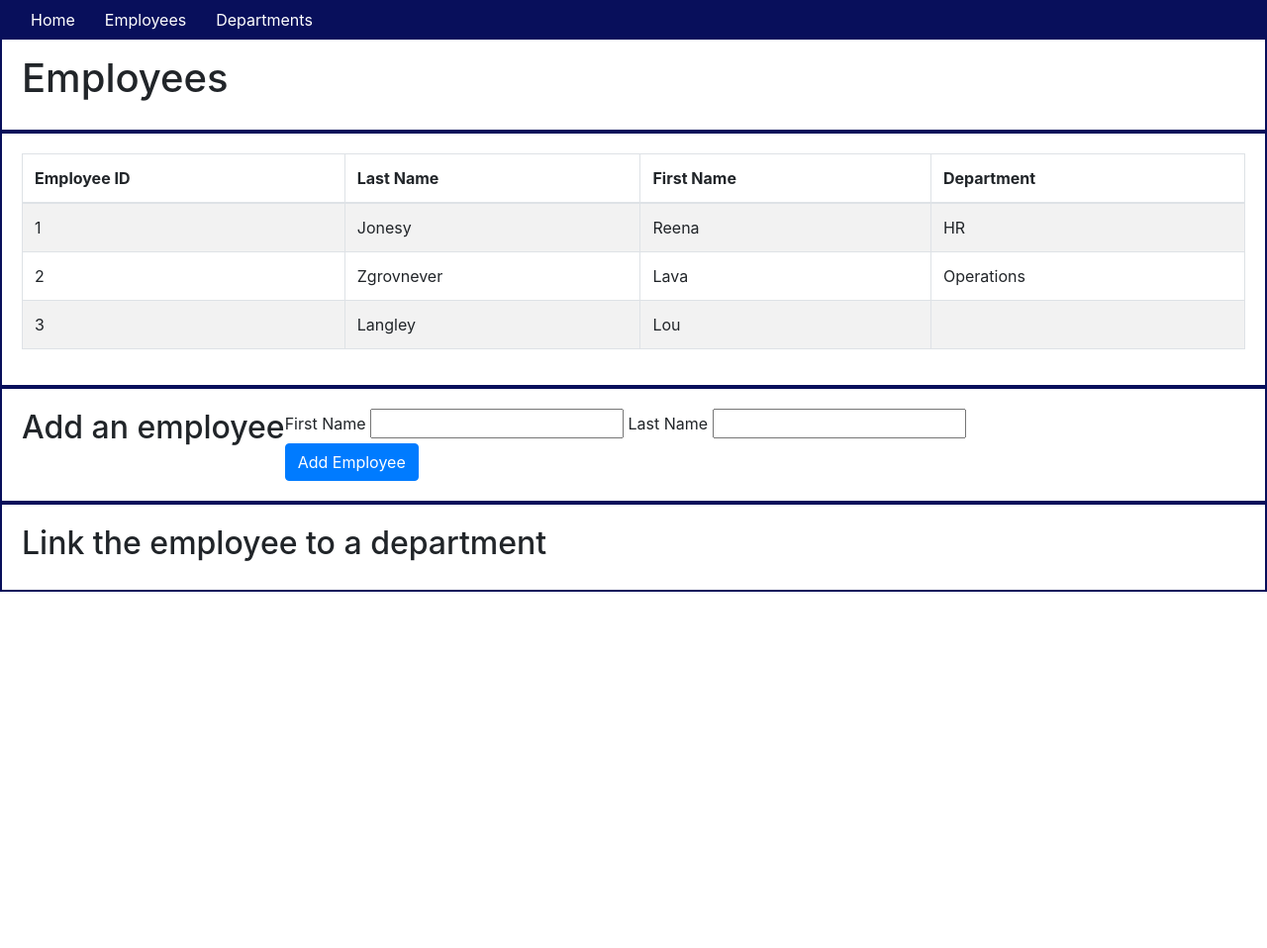
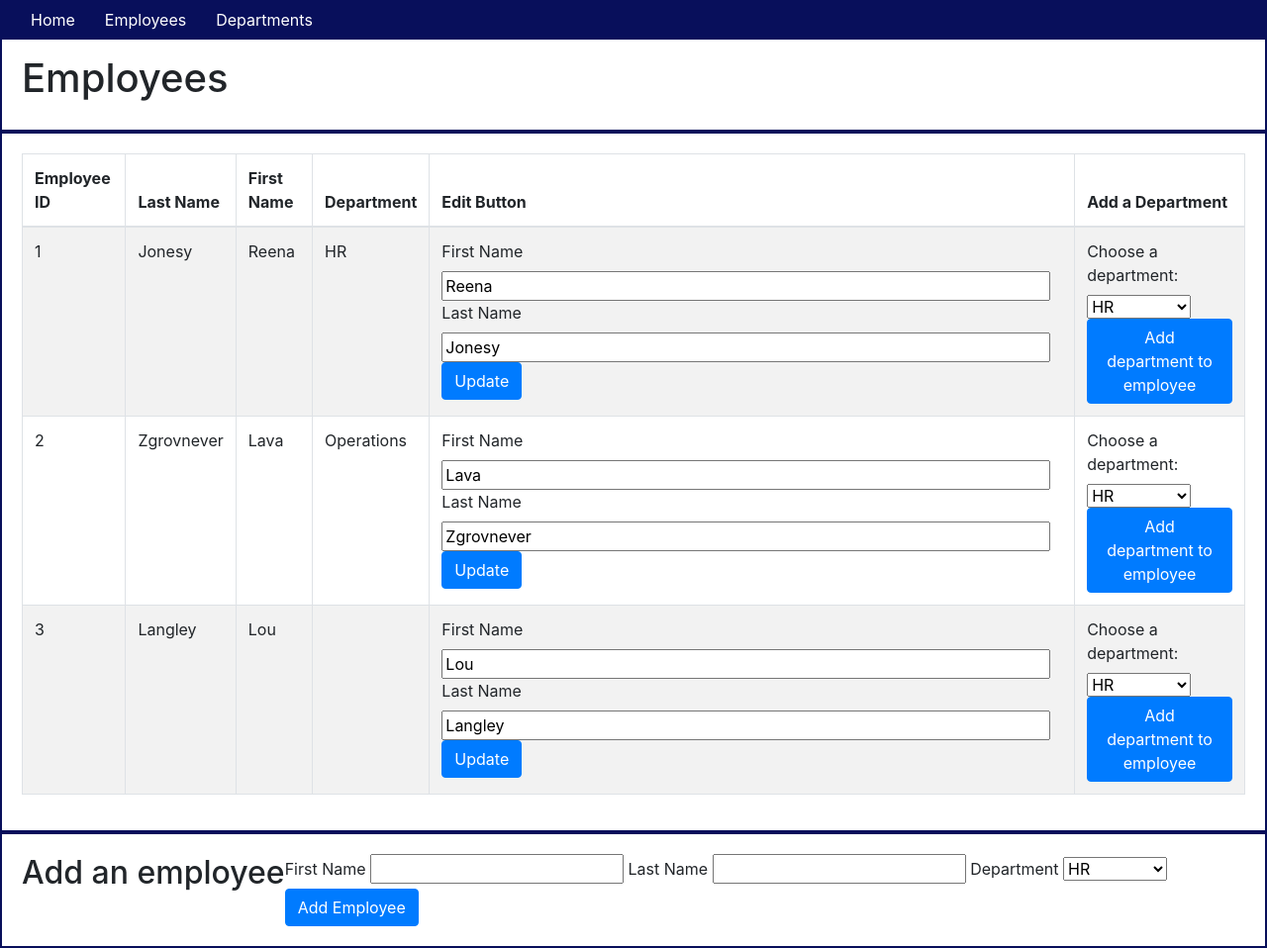
Before and after one commit to chrishaining/Flask-HR-Database, a Flask app: page /employees in a window 1280 px wide. Shown: the whole page at 99% size. Before the commit the page ends 598 px from the top, so only its background shows below. Run offline with Flask 2, Linux system fonts and the light colour scheme; data comes from the database, SQL or seed files in the repository; both versions use the stored data as it was after the commit; some libraries are stand-ins or nearby versions.

Commit message:
commit before a break

```diff
--- a/app/routes.py
+++ b/app/routes.py
@@ -16,13 +16,45 @@ def show_employees():
     departments = Department.query.all()
     return render_template('employees.html', title="Employees", employees=employees, departments=departments)
 
-
+# add an employee
 @app.route('/employees', methods=['POST'])
 def add_employee():
     first_name = request.form['first_name']
     last_name = request.form['last_name']
+    department = request.form.get('department')
     newEmployee = Employee(first_name=first_name, last_name=last_name)
     db.session.add(newEmployee)
+    newEmployee.departments.append(department)
+    db.session.commit()
+    return redirect('/employees')
+
+# edit employee. I've decided to focus on the names here. I will use a different method for editing the departments.
+@app.route('/employees/<int:employee_id>/update', methods=['POST'])
+def update_employee(employee_id):
+    new_first_name = request.form.get("new_first_name")
+    new_last_name = request.form.get("new_last_name")
+    employee_id = request.form.get("employee_id")
+    employee = Employee.query.filter_by(id=employee_id).first()
+    employee.first_name = new_first_name
+    employee.last_name = new_last_name
+    db.session.commit()
+    return redirect('/employees')
+
+# add a department to an employee
+@app.route('/employees/<int:employee_id>/add_department', methods=['GET', 'POST'])
+# def add_department_to_employee(employee_id, department_id):
+def add_department_to_employee(employee_id, department):
+# def add_department_to_employee():
+    # departments = Department.query.all()
+    # employee_id = request.form.get("employee_id")
+    employee_id = request.form['employee_id']
+    # department_id = request.form.get("department_id")
+    # department = request.form.get("department")
+    department = request.form["department"]
+
+    employee = Employee.query.filter_by(id=employee_id).first()
+    # department = Department.query.filter_by(id=department_id).first()
+    employee.departments.append(department)
     db.session.commit()
     return redirect('/employees')
 
--- a/app/templates/employees.html
+++ b/app/templates/employees.html
@@ -11,6 +11,9 @@
                 <th>Last Name</th>
                 <th>First Name</th>
                 <th>Department</th>
+                <th>Edit Button</th>
+                <th>Add a Department</th>
+
             </thead>
             <tbody>
                 {% for employee in employees %}
@@ -21,8 +24,43 @@
                     <td>
                         {% for employee_department in employee.departments %} {{employee_department.name}} {% endfor %}
                     </td>
+
+
+                    <td>
+                        <form method="POST" action="/employees/{{employee.id}}/update">
+                            <input type="hidden" value="{{employee.id}}" name="employee_id">
+                            <label for="first_name">First Name</label>
+                            <input type="text" value="{{employee.first_name}}" name="new_first_name" size="55"><br>
+                            <label for="last_name">Last Name</label>
+                            <input type="text" value="{{employee.last_name}}" name="new_last_name" size="55"><br>
+                            <button type="submit" class="btn btn-primary" value="Update">Update</button>
+                        </form>
+                    </td>
+                    <td>
+                        <form method="POST" action="/employees/{{employee.id}}/add_department">
+                            <input type="hidden" value="{{employee.id}}" name="employee_id">
+
+                            <label for="departments">Choose a department:</label><br>
+                            <select id="departments">
+                                {% for department in departments %}
+                                <!-- <option value="{{department.id}}" name='department_id' id='department_id'>
+                                    {{department.name}}</option><br> -->
+                                <option value="{{department}}" name="department">
+                                    {{department.name}}</option><br>
+                                {% endfor %}
+                            </select>
+
+                            <button type="submit" class="btn btn-primary" value="add_department_to_employee">Add
+                                department to
+                                employee</button>
+                        </form>
+
+                    </td>
+
+
                 </tr>
                 {% endfor %}
+
             </tbody>
         </table>
     </div>
@@ -34,14 +72,20 @@
             <label for="first_name">First Name</label>
             <input type="text" name="first_name" id="first_name" required />
             <label for="last_name">Last Name</label>
-            <input type="text" name="last_name" id="last_name" required /><br>
+            <input type="text" name="last_name" id="last_name" required />
+
+            <label for="department">Department</label>
+            <select id="department">
+                    {% for department in departments %}
+                    <!-- <option value="{{department.id}}" name='department_id' id='department_id'>
+                        {{department.name}}</option><br> -->
+                    <option value="{{department}}" name="department" id="department">
+                        {{department.name}}</option><br>
+                    {% endfor %}
+                </select>
+            <br>
             <button type="submit" class="btn btn-primary" value="Add Employee">Add Employee</button>
         </form>
-    </div>
-
-
-    <div class="row">
-        <h2>Link the employee to a department</h2>
     </div>
 
 
```
Also changed, not shown: app.db.
